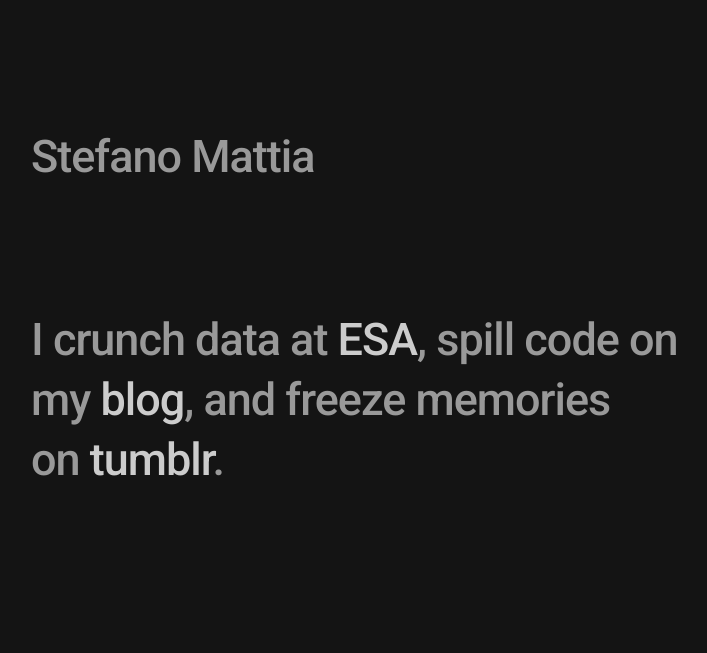
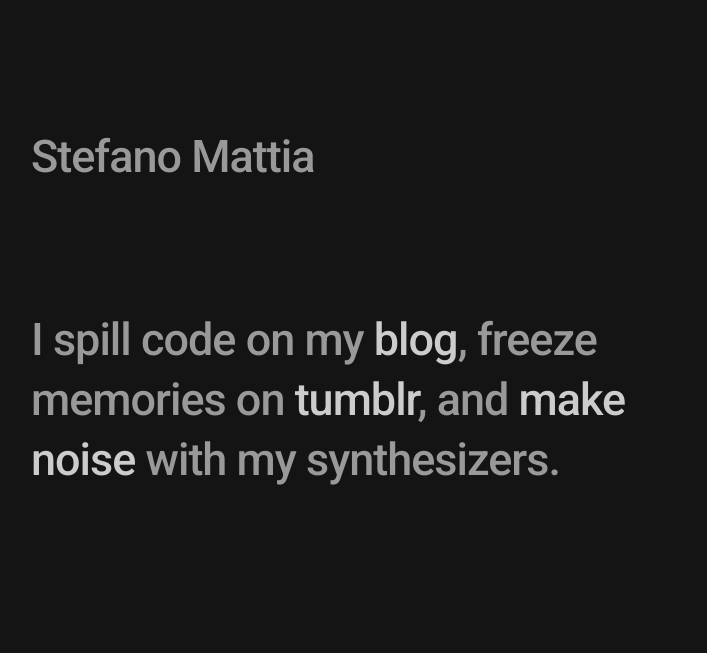
Before and after one commit to stefanomattia/landing-page, a plain HTML site: page index.html in a window 1280 px wide. Shown: the top 653 px of the page, without its empty margins (97-804 px from the left). Drawn offline with Linux system fonts and the light colour scheme.

Commit message:
Added YouTube link

```diff
--- a/index.html
+++ b/index.html
@@ -48,7 +48,7 @@
 
 		<div class="bio">
 
-			<p>I crunch data at <a href="https://www.esa.int">ESA</a>, spill code on my <a href="http://notes.stefanomattia.net">blog</a>, and freeze memories on <a href="http://blog.stefanomattia.it">tumblr</a>.</p>
+			<p>I spill code on my <a href="http://notes.stefanomattia.net">blog</a>, freeze memories on <a href="http://blog.stefanomattia.it">tumblr</a>, and <a href="https://www.youtube.com/channel/UCBJmoJ1l1bl3ZZFsFrlkbfg">make noise</a> with my synthesizers.</p>
 
 		</div>
 
```
